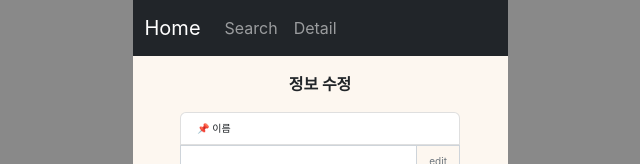
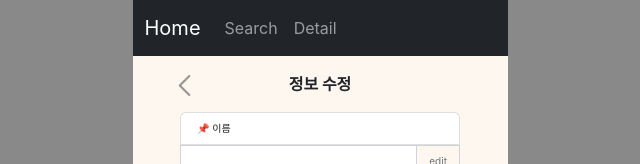
Before and after one commit to yxunakim84/googlemap-app, a React (Create React App) app: page /edit in a window 1280 px wide. Shown: the top 164 px of the page, without its empty margins (320-960 px from the left). Built offline with nearby package versions, Linux system fonts and the light colour scheme.

Commit message:
feat : 정보 수정 페이지에서 세부 정보 페이지로 뒤로가기

```diff
--- a/src/pages/edit.tsx
+++ b/src/pages/edit.tsx
@@ -17,6 +17,7 @@ function Edit() {
   let [wheelchair, setWheelchair] = useState(data.wheelchair_accessible_entrance === true ? 'O' : 'X');
   let [rate, setRate] = useState(data.rating.toString());
   let [location, setLocation] = useState([data.geometry.location.lat.toString(), data.geometry.location.lng.toString()]);
+  let navigate = useNavigate();
   const [show, setShow] = useState(false);
   const target = useRef(null);
 
@@ -37,7 +38,8 @@ function Edit() {
         : ""
       }
       <div className={styles.contents}>
-        <div className={styles.title}>정보 수정</div>
+          <div className={styles.title}>정보 수정</div>
+          <img className={styles.back} src="/back.png" onClick={()=>{navigate('/detail')}}/>
       <ListGroup className={styles.list} style={{width: '90%'}}>
           <ListGroup.Item>📌 이름</ListGroup.Item>
           <InputGroup>
--- a/src/styles/Edit.module.css
+++ b/src/styles/Edit.module.css
@@ -10,6 +10,18 @@
   display: none;
 }
 
+.back {
+  position: absolute;
+  top: 4.6rem;
+  left: 2.5rem;
+  width: 1.5rem;
+  opacity: 0.4;
+  padding: 0.1rem;
+}
+
+.backBtn:hover {
+  background-color: #626568;
+}
 .contents {
   padding: 2rem;
   padding-top: 4.5rem;
```
Also changed, not shown: public/back.png (added).
